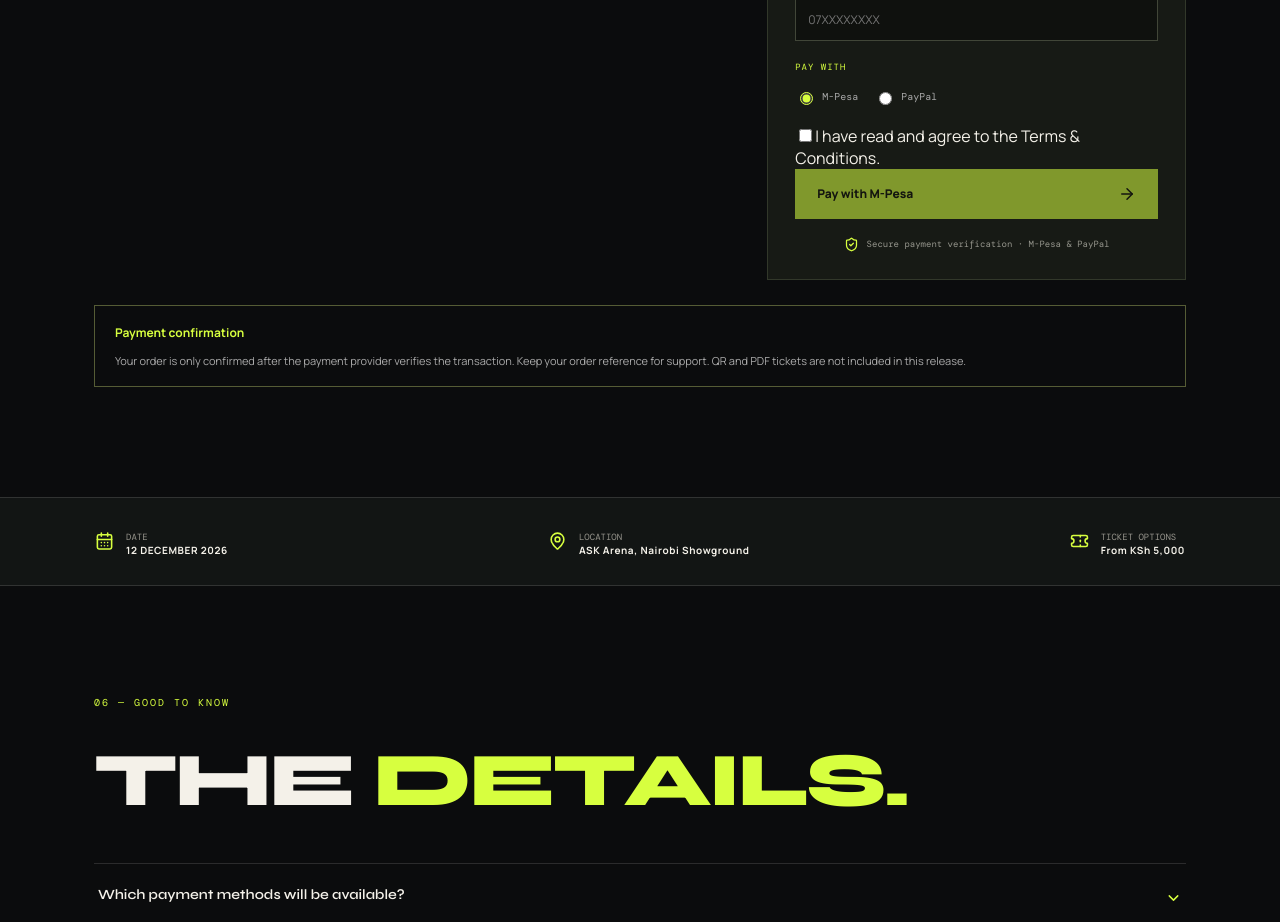
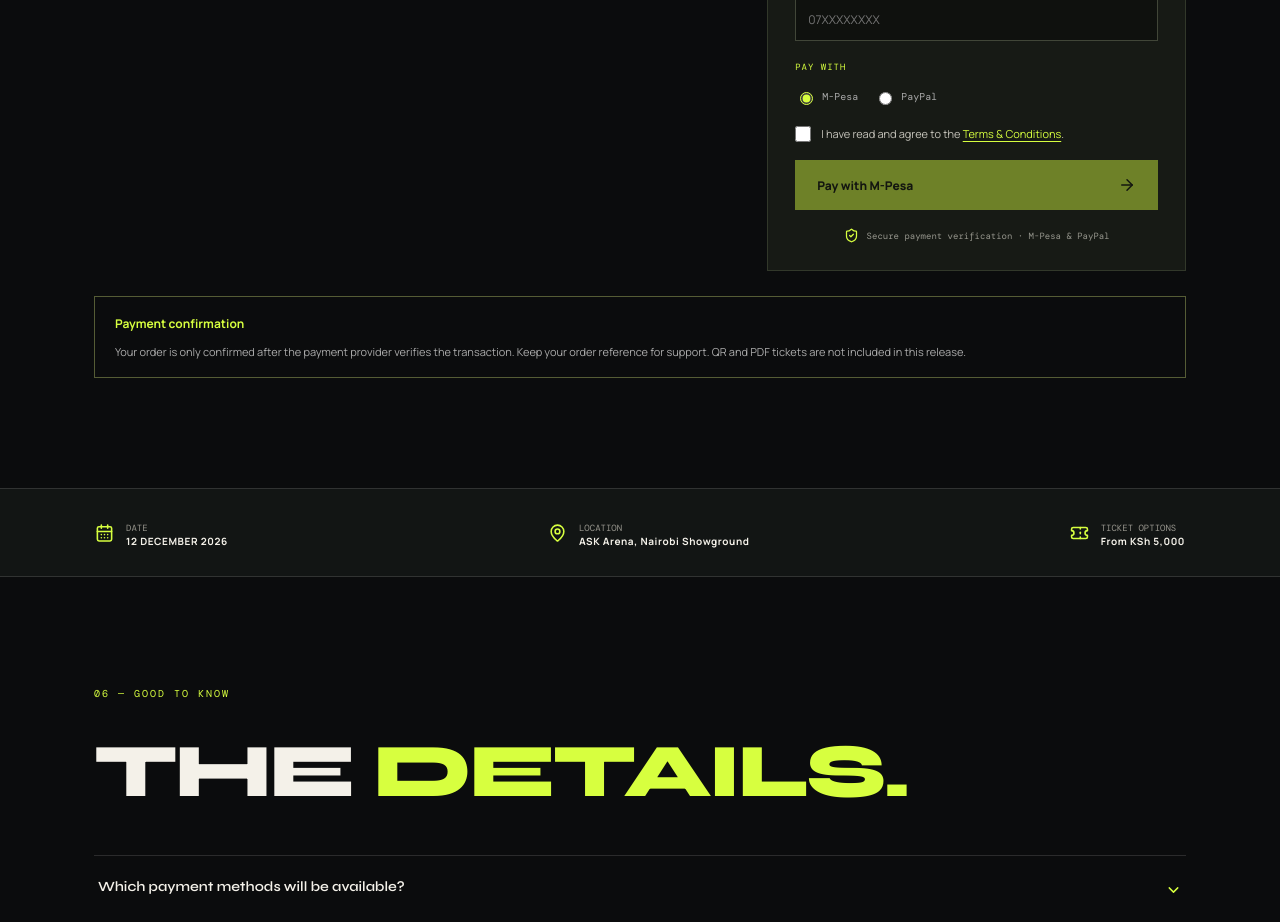
Before and after one commit to robinsonb254/dala-festival-ticketing, a Next.js app: page / in a window 1280 px wide. Shown: the part 5300-6222 px from the top of the page. Built offline with nearby package versions, Linux system fonts and the light colour scheme; no server answers.

Commit message:
style: add checkout terms consent control

```diff
--- a/app/globals.css
+++ b/app/globals.css
@@ -63,3 +63,5 @@ html{scroll-padding-top:20px}
 @media(prefers-reduced-motion:reduce){*,*::before,*::after{scroll-behavior:auto!important;animation-duration:.01ms!important;animation-iteration-count:1!important;transition-duration:.01ms!important}}
 
 .footer-contact{display:grid;gap:6px;font-size:10px}.footer-contact span{font:9px "DM Mono";letter-spacing:1.5px;color:var(--lime)}.footer-contact a{color:#d5d3ca}.footer-contact a:hover{color:var(--lime)}.terms-page{max-width:900px;margin:0 auto;padding:72px 28px 100px}.terms-back{display:inline-block;color:var(--lime);font:10px "DM Mono";letter-spacing:1px;margin-bottom:30px}.terms-page h1{font:800 clamp(38px,7vw,64px)/1 Syne;margin:0 0 14px}.terms-updated{font:10px "DM Mono";color:#aaa;margin-bottom:42px}.terms-page h2{font:700 20px Syne;margin:32px 0 10px;color:var(--lime)}.terms-page p,.terms-page li{font-size:13px;line-height:1.9;color:#c4c2b9}.terms-page ul{padding-left:22px}.terms-contact{display:inline-block;color:var(--lime)}.terms-notice{padding:16px 18px;border:1px solid #505a31;background:#151a10;margin:28px 0;color:#ddd;font-size:12px;line-height:1.8}
+
+.terms-consent{display:flex;align-items:flex-start;gap:10px;margin:14px 0 18px;font-size:11px;line-height:1.6;color:#c4c2b9;cursor:pointer}.terms-consent input{width:16px;height:16px;flex:0 0 16px;margin:1px 0 0;accent-color:var(--lime)}.terms-consent a{color:var(--lime);text-decoration:underline;text-underline-offset:3px}.checkout-button:disabled{opacity:.45;cursor:not-allowed;transform:none}
```
